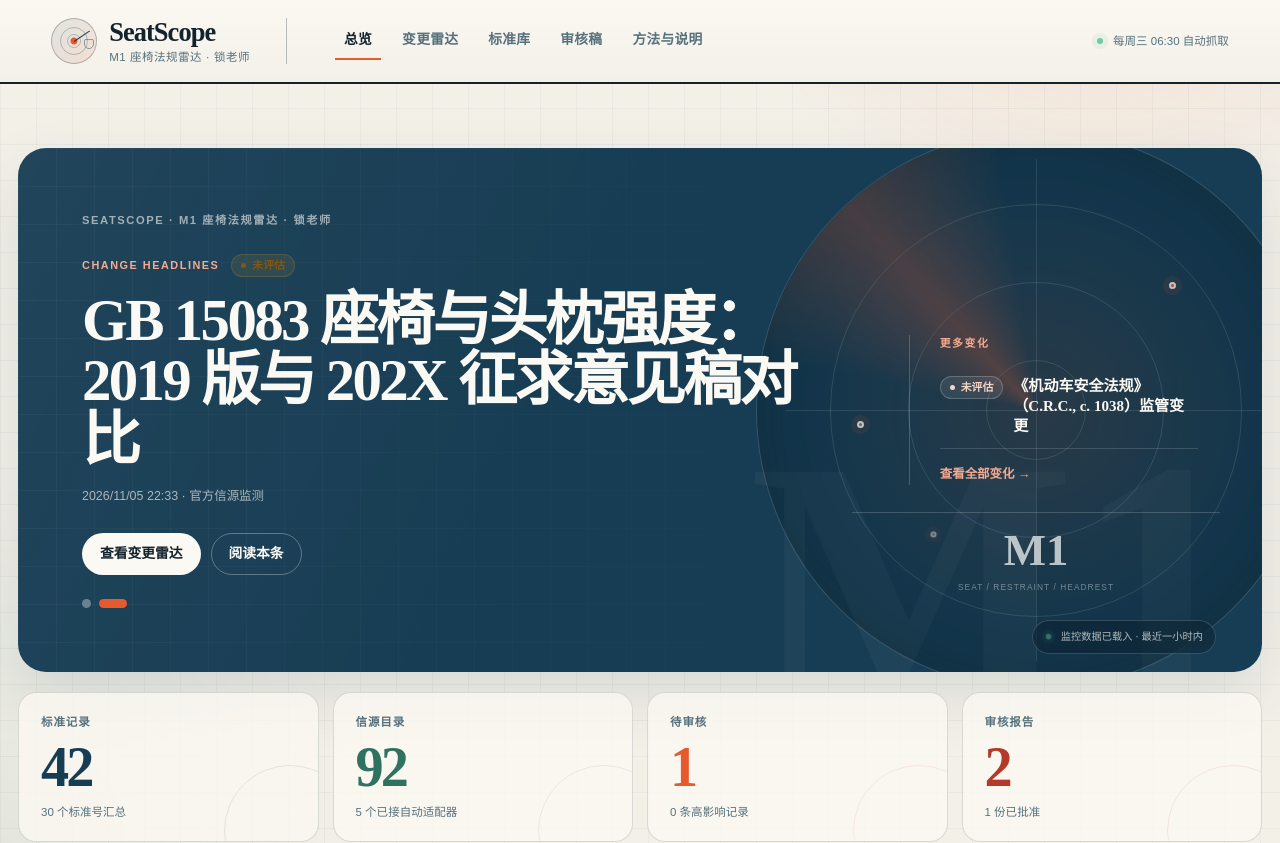
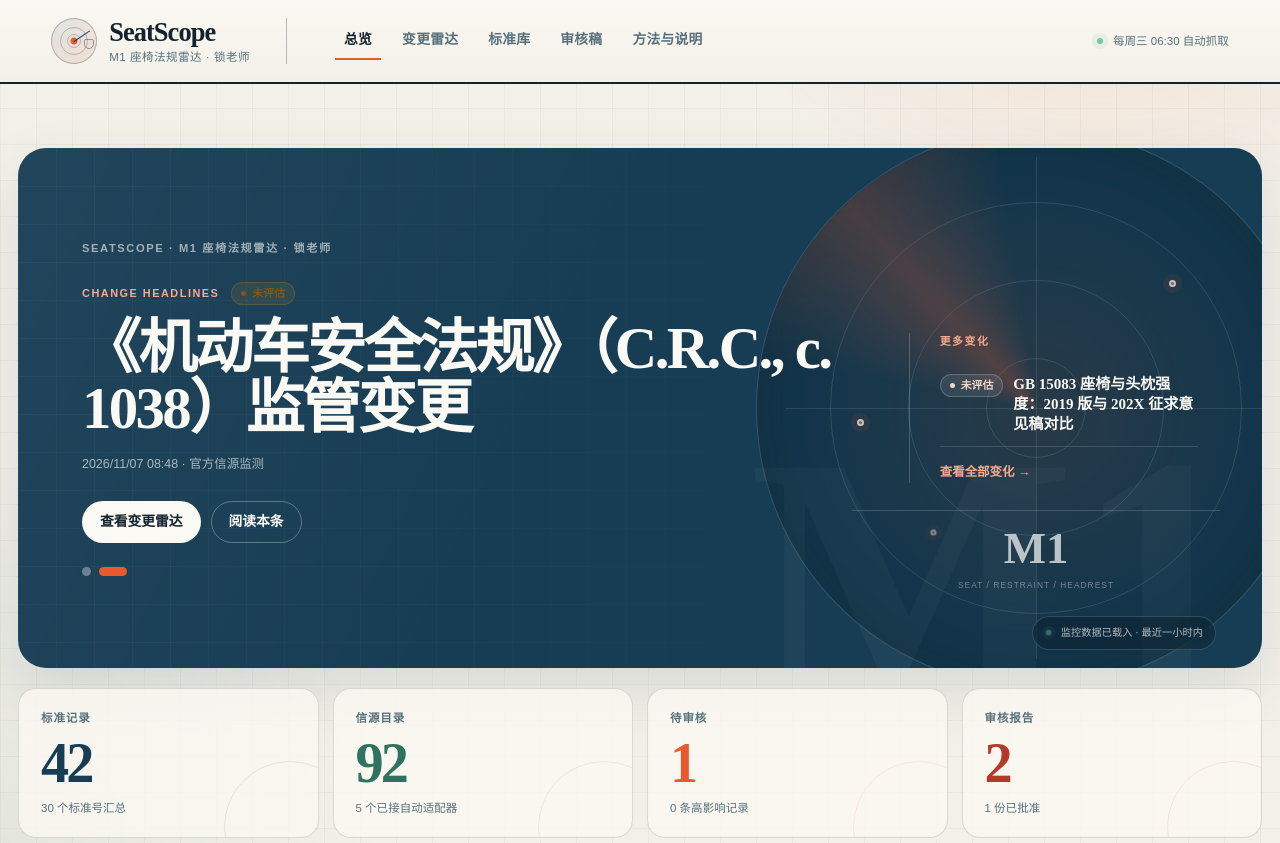
Before and after one commit to SuodunhuangAI2026/Vehicle_Seat_regulation_radar, a React (Vite) app: page /#/ in a window 1280 px wide. Shown: the top 843 px of the page. Built offline with nearby package versions, Linux system fonts and the light colour scheme.

Commit message:
fix: prioritize completed reports in overview

```diff
--- a/src/pages/OverviewPage.tsx
+++ b/src/pages/OverviewPage.tsx
@@ -24,6 +24,7 @@ import type {
 
 type HeadlineItem = NewsFeedItem & {
   opensReport?: boolean;
+  reportPriority?: number;
 };
 
 function HeadlineLink({
@@ -96,6 +97,15 @@ export function OverviewPage({
   const latestReport = [...reports].sort((a, b) =>
     b.generatedAt.localeCompare(a.generatedAt),
   )[0];
+  const reportByChangeId = new Map<string, ReportRecord>();
+  for (const report of reports) {
+    for (const changeId of report.changeIds) {
+      const current = reportByChangeId.get(changeId);
+      if (!current || report.generatedAt > current.generatedAt) {
+        reportByChangeId.set(changeId, report);
+      }
+    }
+  }
   const systemCounts = standards.reduce<Record<string, number>>((acc, item) => {
     acc[item.system] = (acc[item.system] ?? 0) + 1;
     return acc;
@@ -106,9 +116,8 @@ export function OverviewPage({
 
   const changeNews: HeadlineItem[] = [...changes]
     .filter((change) => change.reviewStatus !== "rejected")
-    .sort((a, b) => b.detectedAt.localeCompare(a.detectedAt))
-    .slice(0, 5)
     .map((change) => {
+      const report = reportByChangeId.get(change.id);
       const completedReportHref =
         change.reviewStatus === "approved" && change.reportPath
           ? publicAssetPath(change.reportPath)
@@ -119,10 +128,18 @@ export function OverviewPage({
         href: completedReportHref ?? `/changes/${change.id}`,
         opensReport: Boolean(completedReportHref),
         severity: change.severity,
-        updatedAt: change.detectedAt,
+        updatedAt:
+          completedReportHref && report ? report.generatedAt : change.detectedAt,
+        reportPriority: completedReportHref ? 1 : 0,
       };
-    });
-  const topNews =
+    })
+    .sort(
+      (a, b) =>
+        (b.reportPriority ?? 0) - (a.reportPriority ?? 0) ||
+        b.updatedAt.localeCompare(a.updatedAt),
+    )
+    .slice(0, 5);
+  const topNews: HeadlineItem[] =
     changeNews.length > 0
       ? changeNews
       : [...newsfeed]
@@ -234,7 +251,8 @@ export function OverviewPage({
               <h1>{currentNews.title}</h1>
             </HeadlineLink>
             <p className="hero-carousel-date">
-              {formatDateTime(currentNews.updatedAt)} · 官方信源监测
+              {formatDateTime(currentNews.updatedAt)} ·{" "}
+              {currentNews.opensReport ? "已完成审核稿" : "官方信源监测"}
             </p>
             <div className="hero-carousel-actions">
               <Link className="button button-primary" to="/changes">
```
Also changed, not shown: 1 other file (tests, documents, lock files or other folders).
